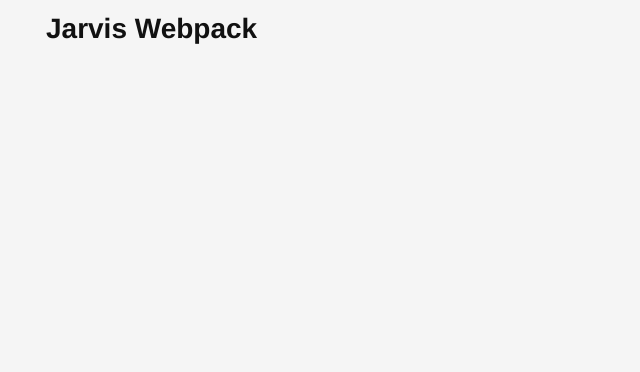
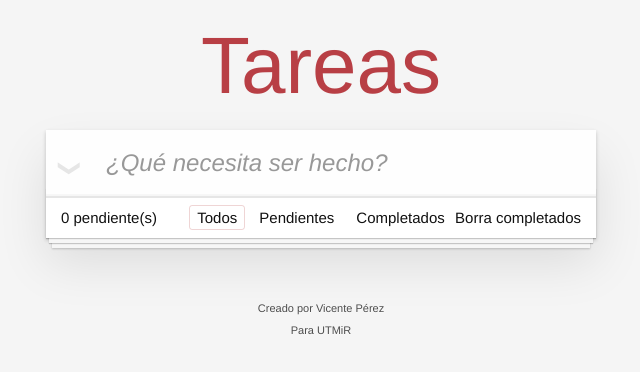
Before and after one commit to Fer115619/LISTA-TAREAS, a website built with webpack: page docs/index.html in a window 1280 px wide. Shown: the whole page, without its empty margins (319-959 px from the left). Built offline with nearby package versions, Linux system fonts and the light colour scheme.

Commit message:
Docs creado

```diff
--- a/docs/index.html
+++ b/docs/index.html
@@ -1 +1 @@
-<!doctype html><html lang="en"><head><meta charset="UTF-8"><meta name="viewport" content="width=device-width,initial-scale=1"><title>Webpack</title><script defer="defer" src="main.1315398f18f294f9dbc8.js"></script><link href="main.fed0be50a85fa1d61d6d.css" rel="stylesheet"></head><body><h1>Jarvis Webpack</h1><img src="5041e55b9505a1a0d2f4.png" alt=""></body></html>
+<!doctype html><html lang="es"><head><meta charset="utf-8"><meta name="viewport" content="width=device-width,initial-scale=1"><title>Plantilla • Lista Tareas</title><script defer="defer" src="main.f4c97ff4298ce1285cbe.js"></script><link href="main.2b811ea8edef623ea284.css" rel="stylesheet"></head><body><section class="todoapp"><header class="header"><h1>Tareas</h1><input class="new-todo" placeholder="¿Qué necesita ser hecho?" autofocus></header><section class="main"><input id="toggle-all" class="toggle-all" type="checkbox"> <label for="toggle-all">Marcar todo como completo</label><ul class="todo-list"></ul></section><footer class="footer"><span class="todo-count"><strong>0</strong> pendiente(s)</span><ul class="filters"><li><a class="selected filtro" href="#/">Todos</a></li><li><a class="filtro" href="#/active">Pendientes</a></li><li><a class="filtro" href="#/completed">Completados</a></li></ul><button class="clear-completed">Borra completados</button></footer></section><footer class="info"><p>Creado por Vicente Pérez</p><p>Para <a href="http://www.utmirbis.org/">UTMiR</a></p></footer></body></html>
```
Also changed, not shown: docs/5041e55b9505a1a0d2f4.png (deleted), docs/a951962250225637dd78ae0c54d18ed0.png (deleted), 4 other files.
